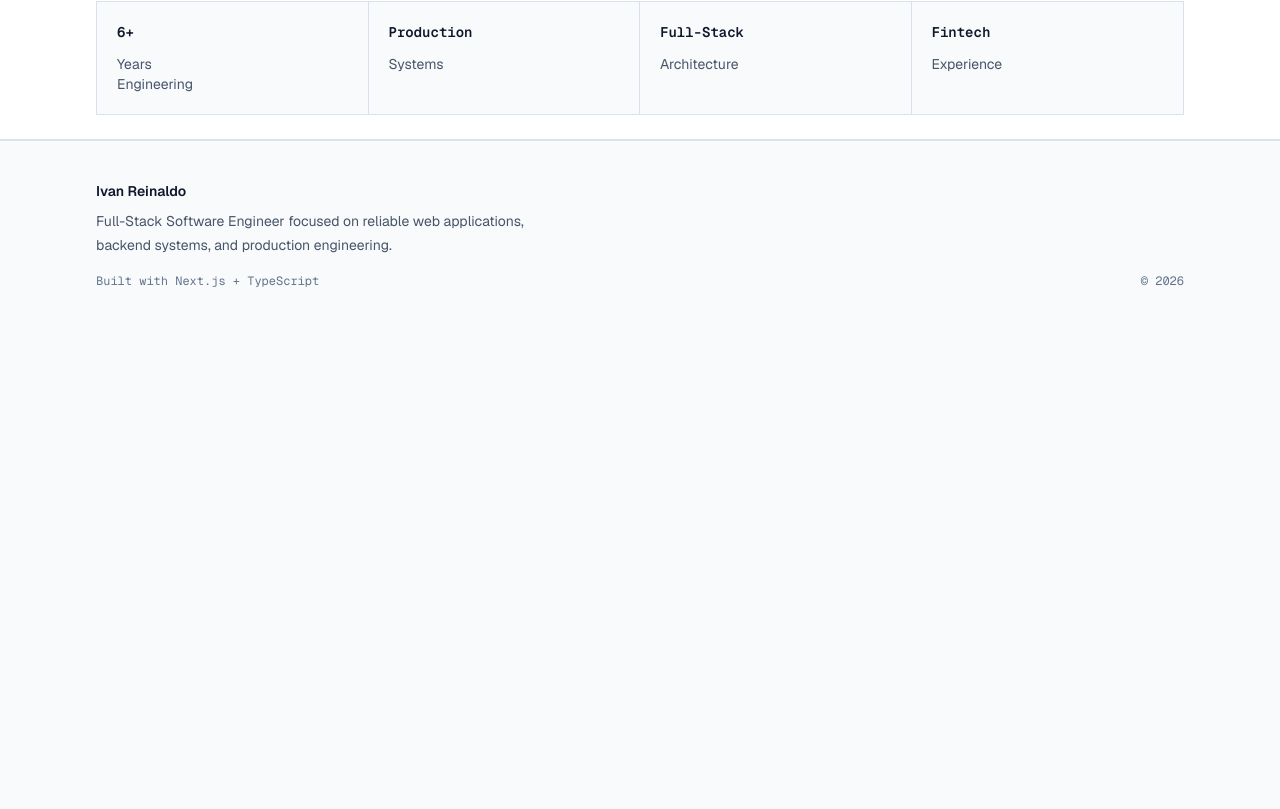
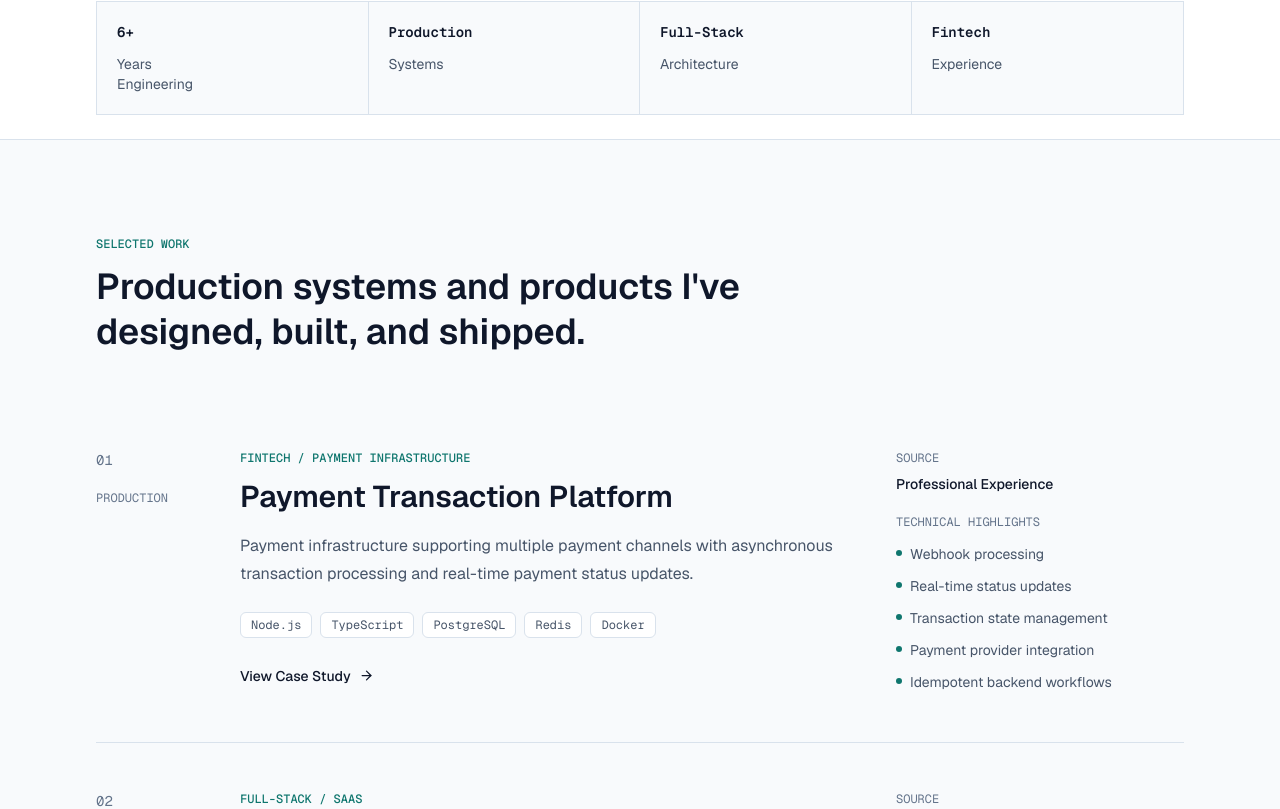
Before and after one commit to reinaldoivan777/ivan-reinaldo, a Next.js app: page / in a window 1280 px wide. Shown: the part 896-1705 px from the top of the page. Before the commit the page ends 1225 px from the top, so only its background shows below. Built offline with nearby package versions, Linux system fonts and the light colour scheme.

Commit message:
feat: Build selected work and project cards.

```diff
--- a/src/app/page.tsx
+++ b/src/app/page.tsx
@@ -1,11 +1,13 @@
 import { Hero } from "@/components/sections/hero";
 import { Metrics } from "@/components/sections/metrics";
+import { SelectedWork } from "@/components/sections/selected-work";
 
 export default function Home() {
   return (
     <>
       <Hero />
       <Metrics />
+      <SelectedWork />
     </>
   );
 }
--- /dev/null
+++ b/src/components/project/project-card.tsx
@@ -0,0 +1,105 @@
+import Link from "next/link";
+import { ArrowRight, ExternalLink } from "lucide-react";
+import type { Project } from "@/types/portfolio";
+
+interface ProjectCardProps {
+  project: Project;
+  index: number;
+}
+
+export function ProjectCard({ project, index }: ProjectCardProps) {
+  return (
+    <article className="group grid gap-8 border-t border-border py-10 first:border-t-0 md:grid-cols-[7rem_minmax(0,1fr)] md:py-12">
+      <div className="flex items-center justify-between md:block">
+        <p className="font-mono text-sm text-muted">
+          {String(index + 1).padStart(2, "0")}
+        </p>
+        {project.status ? (
+          <p className="mt-0 font-mono text-xs uppercase text-muted md:mt-5">
+            {project.status}
+          </p>
+        ) : null}
+      </div>
+
+      <div className="grid gap-8 lg:grid-cols-[minmax(0,1fr)_18rem]">
+        <div>
+          <p className="font-mono text-xs font-medium uppercase text-accent">
+            {project.category}
+          </p>
+          <h3 className="mt-3 text-2xl font-semibold leading-tight text-foreground sm:text-3xl">
+            {project.title}
+          </h3>
+          <p className="mt-4 max-w-2xl text-base leading-7 text-muted-foreground">
+            {project.description}
+          </p>
+
+          <div className="mt-6 flex flex-wrap gap-2">
+            {project.technologies.map((technology) => (
+              <span
+                key={technology}
+                className="rounded-md border border-border bg-surface px-2.5 py-1 font-mono text-xs text-muted-foreground"
+              >
+                {technology}
+              </span>
+            ))}
+          </div>
+
+          {project.links.length > 0 ? (
+            <div className="mt-7 flex flex-wrap gap-x-5 gap-y-3">
+              {project.links.map((link) => {
+                const isInternal = link.href.startsWith("/");
+                const className =
+                  "inline-flex items-center gap-2 text-sm font-medium text-foreground underline-offset-4 transition-colors hover:text-accent hover:underline";
+
+                if (isInternal) {
+                  return (
+                    <Link key={link.href} href={link.href} className={className}>
+                      {link.label}
+                      <ArrowRight
+                        aria-hidden="true"
+                        size={15}
+                        className="transition-transform group-hover:translate-x-0.5"
+                      />
+                    </Link>
+                  );
+                }
+
+                return (
+                  <a
+                    key={link.href}
+                    href={link.href}
+                    target={link.external ? "_blank" : undefined}
+                    rel={link.external ? "noreferrer" : undefined}
+                    className={className}
+                  >
+                    {link.label}
+                    <ExternalLink aria-hidden="true" size={15} />
+                  </a>
+                );
+              })}
+            </div>
+          ) : null}
+        </div>
+
+        <div className="grid content-start gap-5">
+          <div>
+            <p className="font-mono text-xs uppercase text-muted">Source</p>
+            <p className="mt-2 text-sm font-medium text-foreground">{project.source}</p>
+          </div>
+
+          <div>
+            <p className="font-mono text-xs uppercase text-muted">Technical Highlights</p>
+            <ul className="mt-3 grid gap-2 text-sm leading-6 text-muted-foreground">
+              {project.highlights.map((highlight) => (
+                <li key={highlight} className="flex gap-2">
+                  <span className="mt-2 size-1.5 shrink-0 rounded-full bg-accent" />
+                  <span>{highlight}</span>
+                </li>
+              ))}
+            </ul>
+          </div>
+        </div>
+      </div>
+    </article>
+  );
+}
--- /dev/null
+++ b/src/components/sections/selected-work.tsx
@@ -0,0 +1,29 @@
+import { featuredProjects } from "@/data/projects";
+import { ProjectCard } from "@/components/project/project-card";
+
+export function SelectedWork() {
+  return (
+    <section id="work" className="bg-background" aria-labelledby="work-heading">
+      <div className="mx-auto w-full max-w-6xl px-[var(--container-inline)] py-20 sm:py-24">
+        <div className="max-w-2xl">
+          <p className="font-mono text-xs font-medium uppercase text-accent">
+            Selected Work
+          </p>
+          <h2
+            id="work-heading"
+            className="mt-3 text-3xl font-semibold leading-tight text-foreground sm:text-4xl"
+          >
+            Production systems and products I&apos;ve designed, built, and
+            shipped.
+          </h2>
+        </div>
+
+        <div className="mt-12 border-b border-border">
+          {featuredProjects.map((project, index) => (
+            <ProjectCard key={project.slug} project={project} index={index} />
+          ))}
+        </div>
+      </div>
+    </section>
+  );
+}
```
